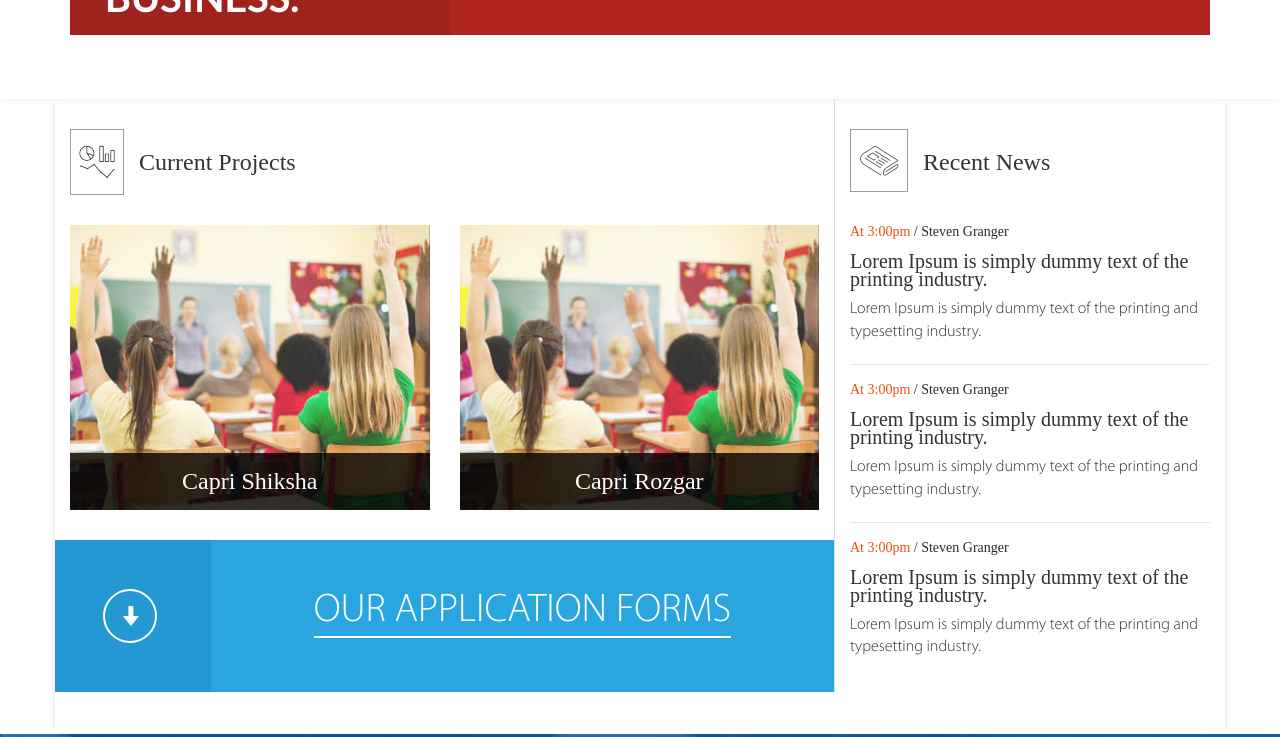
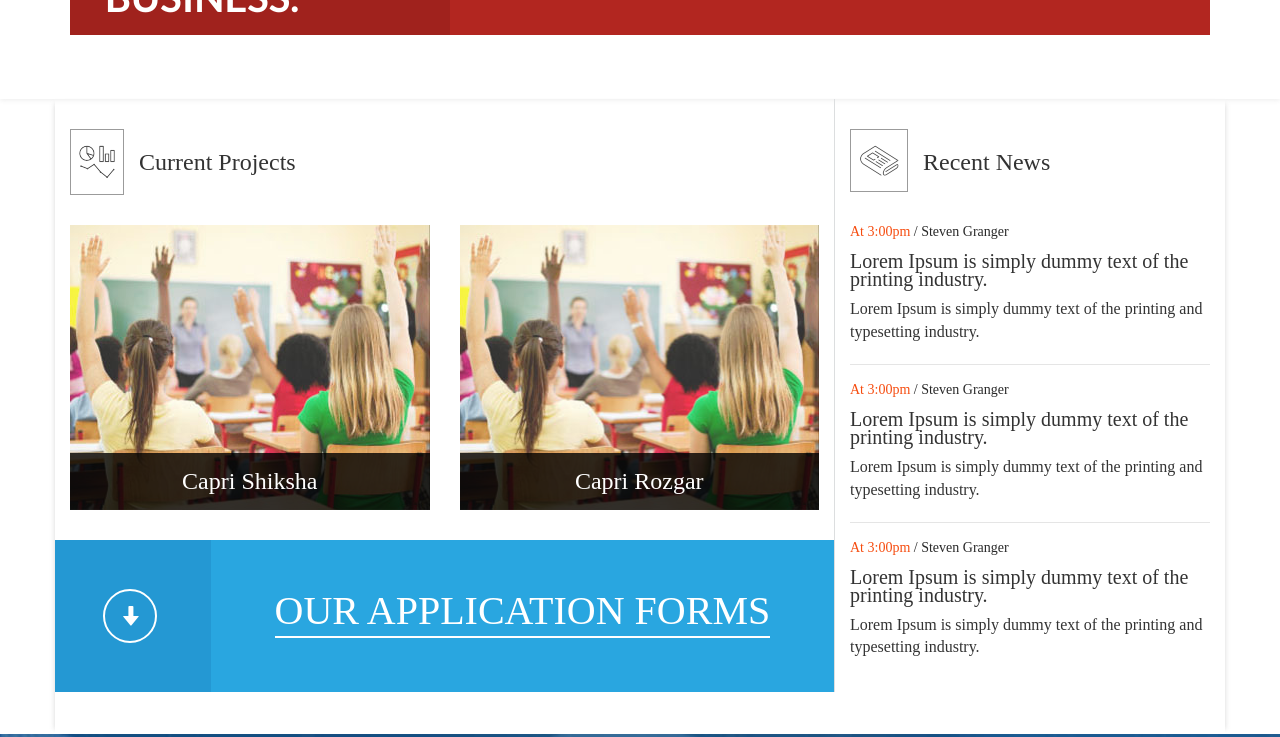
Before and after one commit to rajendardasari/practice1, a plain HTML site: page index.html in a window 1280 px wide. Shown: the part 2063-2800 px from the top of the page. Drawn offline with nearby package versions, Linux system fonts and the light colour scheme.

```diff
--- a/css/main.css
+++ b/css/main.css
@@ -11,15 +11,7 @@
          url('../fonts/MyriadProBlack.svg#MyriadProBlack') format('svg');
 }
 
-@font-face {
-    font-family: 'MyriadProLight';
-    src: url('../fonts/MyriadProLight.eot');
-    src: url('../fonts/MyriadProLight.eot') format('embedded-opentype'),
-         url('../fonts/MyriadProLight.woff2') format('woff2'),
-         url('../fonts/MyriadProLight.woff') format('woff'),
-         url('../fonts/MyriadProLight.ttf') format('truetype'),
-         url('../fonts/MyriadProLight.svg#MyriadProLight') format('svg');
-}
+
 
 .clear{clear:both;}
 /*Navigation starts------------------------------------------------- */
```
